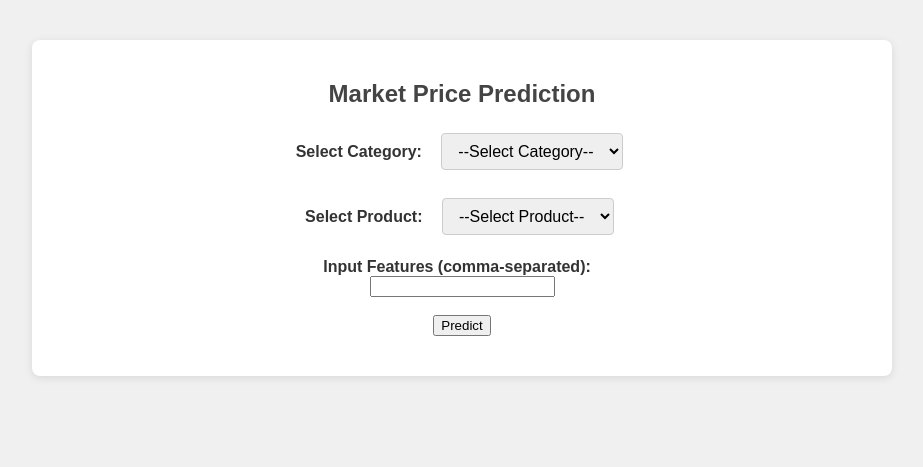
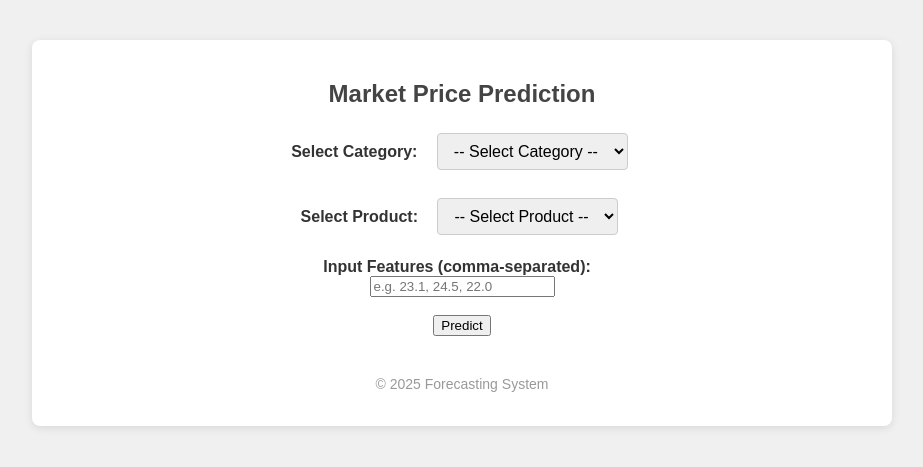
Before and after one commit to KeneanDita/AutoWeaver, a Flask app: template templates/index.html in a window 1280 px wide. Shown: the top 467 px of the page, without its empty margins (178-1101 px from the left). Run offline with Flask 3, Linux system fonts and the light colour scheme; the template is opened without the code that fills it: most values are stand-ins (such as "Sample title", 1, 10 or a date in 2020).

Commit message:
Index fix

```diff
--- a/templates/index.html
+++ b/templates/index.html
@@ -1,6 +1,7 @@
 <!DOCTYPE html>
-<html>
+<html lang="en">
 <head>
+    <meta charset="UTF-8">
     <title>Market Price Predictor</title>
     <link rel="stylesheet" href="{{ url_for('static', filename='css/style.css') }}">
 </head>
@@ -11,7 +12,7 @@
         <form action="/predict" method="POST">
             <label for="category">Select Category:</label>
             <select id="category" name="category" required onchange="updateProducts()">
-                <option value="">--Select Category--</option>
+                <option value="">-- Select Category --</option>
                 {% for cat in categories %}
                 <option value="{{ cat }}">{{ cat }}</option>
                 {% endfor %}
@@ -19,18 +20,23 @@
 
             <label for="product">Select Product:</label>
             <select id="product" name="product" required>
-                <option value="">--Select Product--</option>
+                <option value="">-- Select Product --</option>
             </select><br><br>
 
             <label for="features">Input Features (comma-separated):</label><br>
-            <input type="text" name="features" required><br><br>
+            <input type="text" name="features" placeholder="e.g. 23.1, 24.5, 22.0" required><br><br>
 
             <input type="submit" value="Predict">
         </form>
+
+        <footer>
+            <p>© 2025 Forecasting System</p>
+        </footer>
     </div>
 
+    <!-- Pass product map into JS -->
     <script>
-        const productMap = {{ product_map | tojson }};
+        const productMap = {{ product_map | tojson | safe }};
     </script>
     <script src="{{ url_for('static', filename='js/script.js') }}"></script>
 </body>
```
